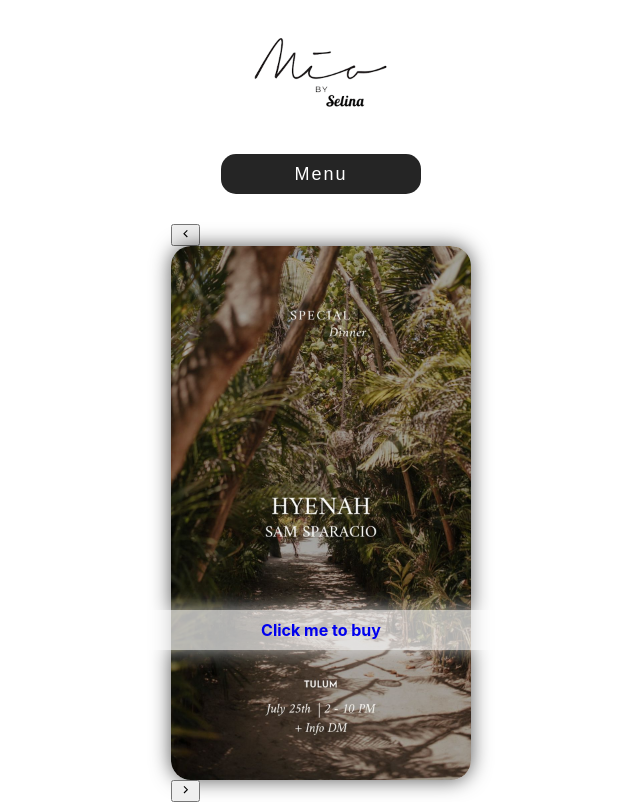
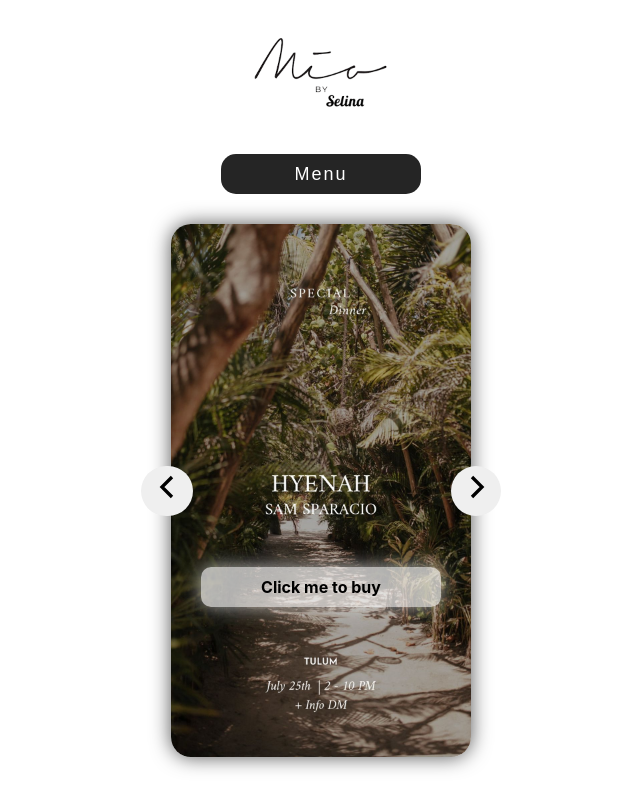
Before and after one commit to leovid2392/mia_menuGeneral, a React (Create React App) app: page / in a window 1280 px wide. Shown: the whole page, without its empty margins (319-959 px from the left). Built offline with nearby package versions, Linux system fonts and the light colour scheme; the HTML template or start-up script is replaced by a standard one.

Commit message:
first view slide ready

```diff
--- a/src/component/event/Event.js
+++ b/src/component/event/Event.js
@@ -8,10 +8,11 @@
 import { GrFormPrevious } from "react-icons/gr";
 import { GrFormNext } from "react-icons/gr";
 
+import "./event.css";
+
 function Event() {
-	const [event, setEvent] = useState(events);
 	const [index, setIndex] = useState(0);
-	const { id, title, image, url } = events[index];
+	const { title, image, url } = events[index];
 
 	const checkNumber = (number) => {
 		if (number > events.length - 1) {
@@ -38,8 +39,10 @@
 	};
 	return (
 		<section className='sliderContainer'>
-			<button onClick={handlePrevEvent}>
-				<GrFormPrevious />
+			<button className='slider_icon-prev' onClick={handlePrevEvent}>
+				<div className='icon_container'>
+					<GrFormPrevious />
+				</div>
 			</button>
 			<a href={url} target='_blank' rel='noreferrer'>
 				<figure className='slider_imgContainer'>
@@ -49,8 +52,10 @@
 					</div>
 				</figure>
 			</a>
-			<button onClick={handleNextEvent}>
-				<GrFormNext />
+			<button className='slider_icon-next' onClick={handleNextEvent}>
+				<div className='icon_container'>
+					<GrFormNext />
+				</div>
 			</button>
 		</section>
 	);
--- /dev/null
+++ b/src/component/event/event.css
@@ -0,0 +1,35 @@
+.sliderContainer {
+	display: flex;
+	align-items: center;
+	position: relative;
+}
+
+.sliderContainer a {
+	text-decoration: none;
+	color: black;
+}
+/* .icon_container {
+	height: 50px;
+	width: 50px;
+	border: 1px solid red;
+} */
+
+.slider_icon-prev {
+	height: 50px;
+	font-size: 40px;
+	position: absolute;
+	left: -30px;
+	border-radius: 30px;
+	/* background-color: #ffffff61; */
+	border-style: none;
+}
+
+.slider_icon-next {
+	height: 50px;
+	width: 50px;
+	font-size: 40px;
+	position: absolute;
+	right: -30px;
+	border-style: none;
+	border-radius: 30px;
+}
```
